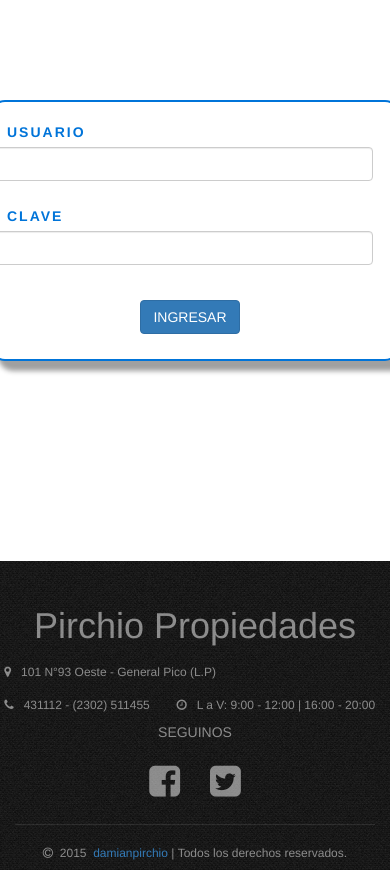
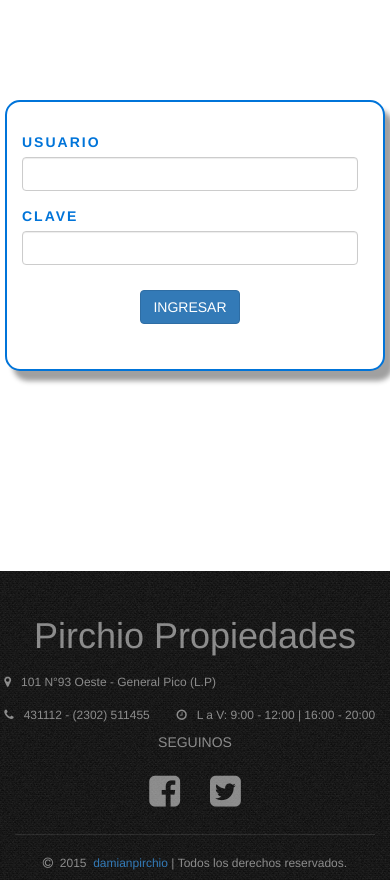
Before and after one commit to damianpirchio/inmobiliaria, a PHP site: page /login.html in a window 390 px wide. Run offline with PHP 8.4, Linux system fonts and the light colour scheme; some libraries are stand-ins or nearby versions.

Commit message:
Reacomodando login
Visualmente similar, pero mas limpio y acorde a los buenas prácticas de
bootstrap. Le agregué al gitignore la carpeta .sass-cache por el simple
hecho que compilo desde inmobiliaria y me daba paja borrarla antes de
hacer un commit, supongo que no les molesta.

```diff
--- a/css/main.css
+++ b/css/main.css
@@ -67,17 +67,13 @@ footer {
   border-style: solid;
   box-shadow: 8px 10px 5px rgba(17, 17, 17, 0.4); }
   .div-form form {
-    padding: 10px; }
-    .div-form form .row {
-      padding-top: 10px; }
-      .div-form form .row label {
-        color: #0074D9;
-        letter-spacing: 2px; }
-      .div-form form .row .input-col {
-        padding-left: 0; }
+    padding: 30px 10px; }
+    .div-form form label {
+      color: #0074D9;
+      letter-spacing: 2px; }
     .div-form form .form-button {
       text-align: center;
-      padding-top: 20px; }
+      padding-top: 10px; }
 
 /*---- Fuentes ---- */
 /*---- Resoluciones ---- */
--- a/login.html
+++ b/login.html
@@ -21,30 +21,22 @@
 	<body>
 
 	<div class="form-wrapper">
-		<div class="container-fluid">
+		<div class="container">
 			<div class="row">
 				<div class="col-md-6 col-md-offset-3 div-form">
-					<form action="bin/res_login.php" class="login-form" method="post" role="form">
+					<form action="bin/res_login.php" class="login-form form-horizontal" method="post" role="form">
 
-						<div class="row">
-							<div class="form-group">
-								<div class="col-md-2">
-									<label for="user">USUARIO</label>
-								</div>
-								<div class="col-md-10 input-col">
-									<input name="user" id="user" type="text" class="form-control" required>
-								</div>
+						<div class="form-group">
+							<label for="user" class="col-md-2 control-label">USUARIO</label>
+							<div class="col-md-10">
+								<input name="user" id="user" type="text" class="form-control" required>
 							</div>
 						</div>
 
-						<div class="row">
-							<div class="form-group">
-								<div class="col-md-2">
-									<label for="pass">CLAVE</label>
-								</div>
-								<div class="col-md-10 input-col">
-									<input name="pass" id="pass" type="password" class="form-control" required>
-								</div>
+						<div class="form-group">
+							<label for="pass" class="col-md-2 control-label">CLAVE</label>
+							<div class="col-md-10">
+								<input name="pass" id="pass" type="password" class="form-control" required>
 							</div>
 						</div>
 
@@ -57,8 +49,8 @@
 
 				</div><!-- col -->
 			</div><!-- row -->
-		</div><!-- container-fluid -->
-	</div><!-- outer-form -->
+		</div><!-- container -->
+	</div><!-- form-wrapper -->
 
 	<!-- Footer -->
 
--- a/sass/_login.sass
+++ b/sass/_login.sass
@@ -16,16 +16,10 @@
     box-shadow: 8px 10px 5px transparentize($black, 0.6)
 
     form
-        padding: 10px
-
-        .row
-            padding-top: 10px
-
-            label
-                color: $blue
-                letter-spacing: 2px
-            .input-col
-                padding-left: 0
+        padding: 30px 10px
+        label
+            color: $blue
+            letter-spacing: 2px
         .form-button
             text-align: center
-            padding-top: 20px
+            padding-top: 10px
```
Also changed, not shown: 2 other files.
